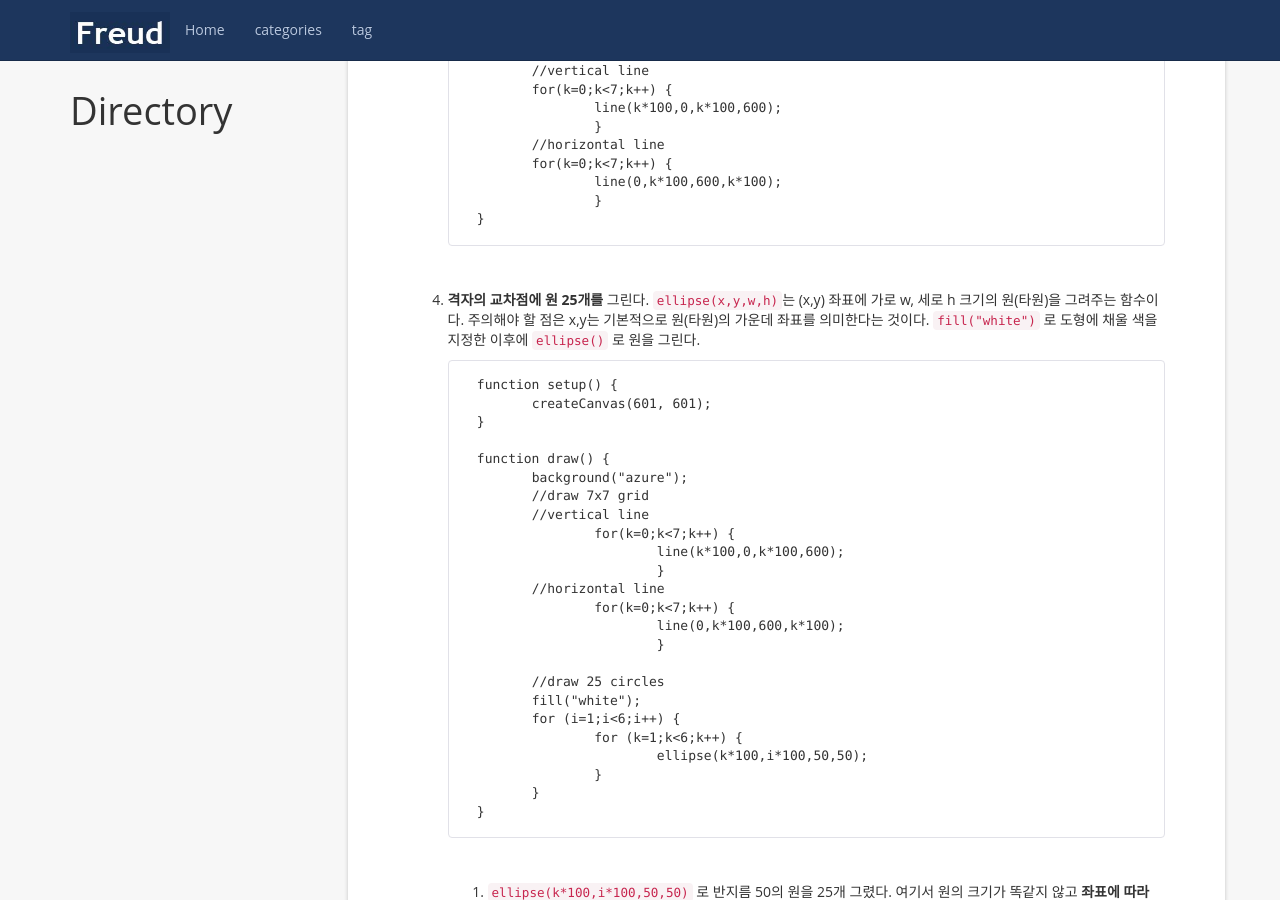
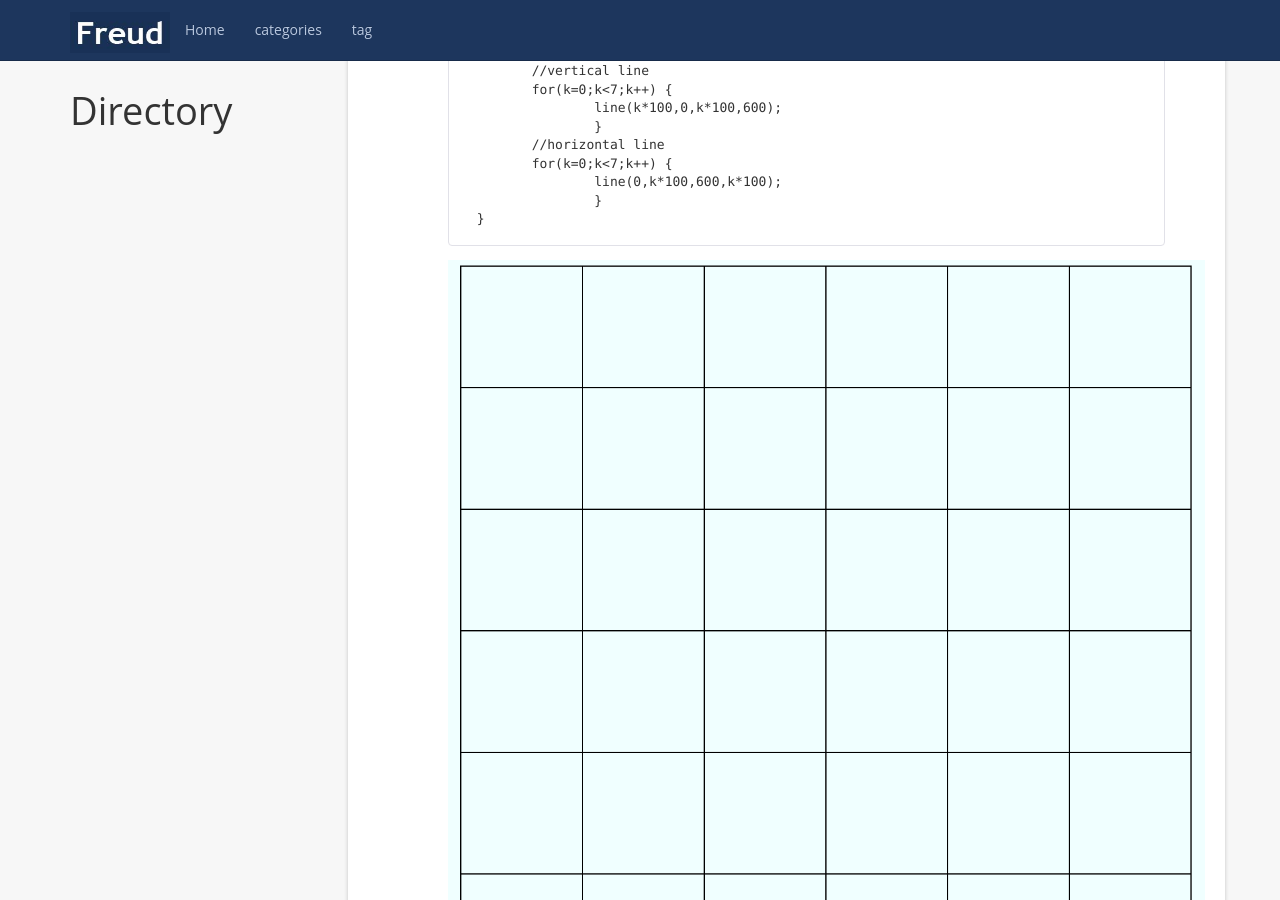
Before and after one commit to mididice/mididice.github.io, a Jekyll site: the page built from _posts/2018-12-23-p5js-gif.md, in a window 1280 px wide and 900 px high, scrolled down 3029 px. Built offline with Jekyll 4.4.1, drawn with Linux system fonts in a browser that asks for light colours; nearby versions of some CDN libraries; a script that is not in the unit is left out; comment, search, counter and statistics services are not loaded.

Commit message:
Update 2018-12-23-p5js-gif.md

```diff
--- a/_posts/2018-12-23-p5js-gif.md
+++ b/_posts/2018-12-23-p5js-gif.md
@@ -89,7 +89,7 @@
         		}
         }
 
-    ![](assets/ScreenShot2018-12-09at9-259ef01c-ebcb-43c2-a402-ce1c6781c8b0.03.00PM.png)
+    ![]({{ "/assets/ScreenShot2018-12-09at9-259ef01c-ebcb-43c2-a402-ce1c6781c8b0.03.00PM.png" | absolute_url }})
 
 4. **격자의 교차점에 원 25개를** 그린다. `ellipse(x,y,w,h)`는 (x,y) 좌표에 가로 w, 세로 h 크기의 원(타원)을 그려주는 함수이다. 주의해야 할 점은 x,y는 기본적으로 원(타원)의 가운데 좌표를 의미한다는 것이다. `fill("white")` 로 도형에 채울 색을 지정한 이후에  `ellipse()` 로 원을 그린다.
 
@@ -118,11 +118,11 @@
         	}
         }
 
-    ![](ScreenShot2018-12-09at9-c3d19b0b-206e-4b4a-8603-5de5c99d00ab.09.02PM.png)
+    ![]({{ "/assets/ScreenShot2018-12-09at9-c3d19b0b-206e-4b4a-8603-5de5c99d00ab.09.02PM.png" | absolute_url }})
 
     5. `ellipse(k*100,i*100,50,50)` 로 반지름 50의 원을 25개 그렸다. 여기서 원의 크기가 똑같지 않고 **좌표에 따라 달라지도록** 반지름을 `(i+k)` 로 변경해보면 다음과 같은 모양이 만들어진다. 원이 너무 작은 것 같아 `5*(i+k)` 로 바꿨는데, 이처럼 도형을 만들 때 **숫자를 계속 바꿔보면서 크기를 조정**하면 좋다.
 
-    ![](img/ScreenShot2018-12-09at11-a9ad1759-06b9-4333-b1a3-36de89ea8bab.39.43PM.png)
+    ![]({{ "/assets/ScreenShot2018-12-09at11-a9ad1759-06b9-4333-b1a3-36de89ea8bab.39.43PM.png" | absolute_url }})
 
 ## 애니메이션 만들기
 
@@ -146,7 +146,8 @@
 
         	}
 
-    ![](181210_count-a1676507-3601-40ca-b2da-8bfdf3fd25cc.gif)
+    ![]({{ "/assets/181210_count-a1676507-3601-40ca-b2da-8bfdf3fd25cc.gif" | absolute_url }})
+
 
 2. 이제 `count`를 이용해서 애니메이션을 만들 차례이다. `count`는 계속 증가하기만 하기 때문에 이를 원의 반지름에 그대로 적용하면 원이 무한히 커진다. 반복적인 애니메이션을 만들기 위해 60으로 나눈 나머지인 `count%60`을 원의 반지름에 넣어 원의 반지름 값이 반복되도록 만들었다.
 그러나 `count%60`을 일괄적으로 적용하면 25개의 원이 똑같이 움직이기 때문에 움직임이 단조로워 보인다. 그래서 **원의 움직임이 똑같지 않고 좌표에 따라 달라지도록** `(count+5*(i+k))%60` 을 원의 반지름에 넣어줬다. 헷갈림을 방지하기 위해 `radiusCount` 라는 새로운 변수를 만들어 그 안에 값을 넣어줬다.
@@ -173,7 +174,7 @@
         	}
         }
 
-    ![](Kapture2018-12-10at0-2e594a59-79f4-4879-a0f6-ef2147a15ebe.38.35.gif)
+    ![]({{ "/assets/Kapture2018-12-10at0-2e594a59-79f4-4879-a0f6-ef2147a15ebe.38.35.gif" | absolute_url }})
 
 3. `radiusCount`는 나머지를 이용한다. 그래서 나머지가 0이 되는 순간 원이 커졌다가 갑자기 작아져 움직임이 뚝뚝 끊기고 어색해보인다. 반지름이 증가하다가 서서히 작아지게 만들기 위해 중간에 if문을 추가해서 `radiusCount`가 30보다 크면 감소하게 했다.
 
@@ -196,7 +197,7 @@
         	}
         }
 
-    ![](Kapture2018-12-10at0-7758a6ef-5cdd-4417-a603-ee5d05360d78.36.25.gif)
+    ![]({{ "/assets/Kapture2018-12-10at0-7758a6ef-5cdd-4417-a603-ee5d05360d78.36.25.gif" | absolute_url }})
 
 4. 목표로 했었던 기본적인 애니메이션을 완성했다. 이제 색상이나 도형의 변화 등을 조절해가며 취향에 따라 애니메이션을 변형할 수 있다. 반복문에 다른 도형을 추가하거나 `random()` 을 아무데나 넣어보는 등 [https://p5js.org/reference/](https://p5js.org/reference/)에 나와있는 내용을 참고해서 마음대로 도형을 변형해가며 실험하면 된다.
 움직임을 더욱 자연스럽게 만들기 위해서는 easing을 추가하거나 삼각함수 등을 이용하는 방법이 있다. 이러한 부분에 대해서는 더 공부한 다음에 올리려 한다.
```
